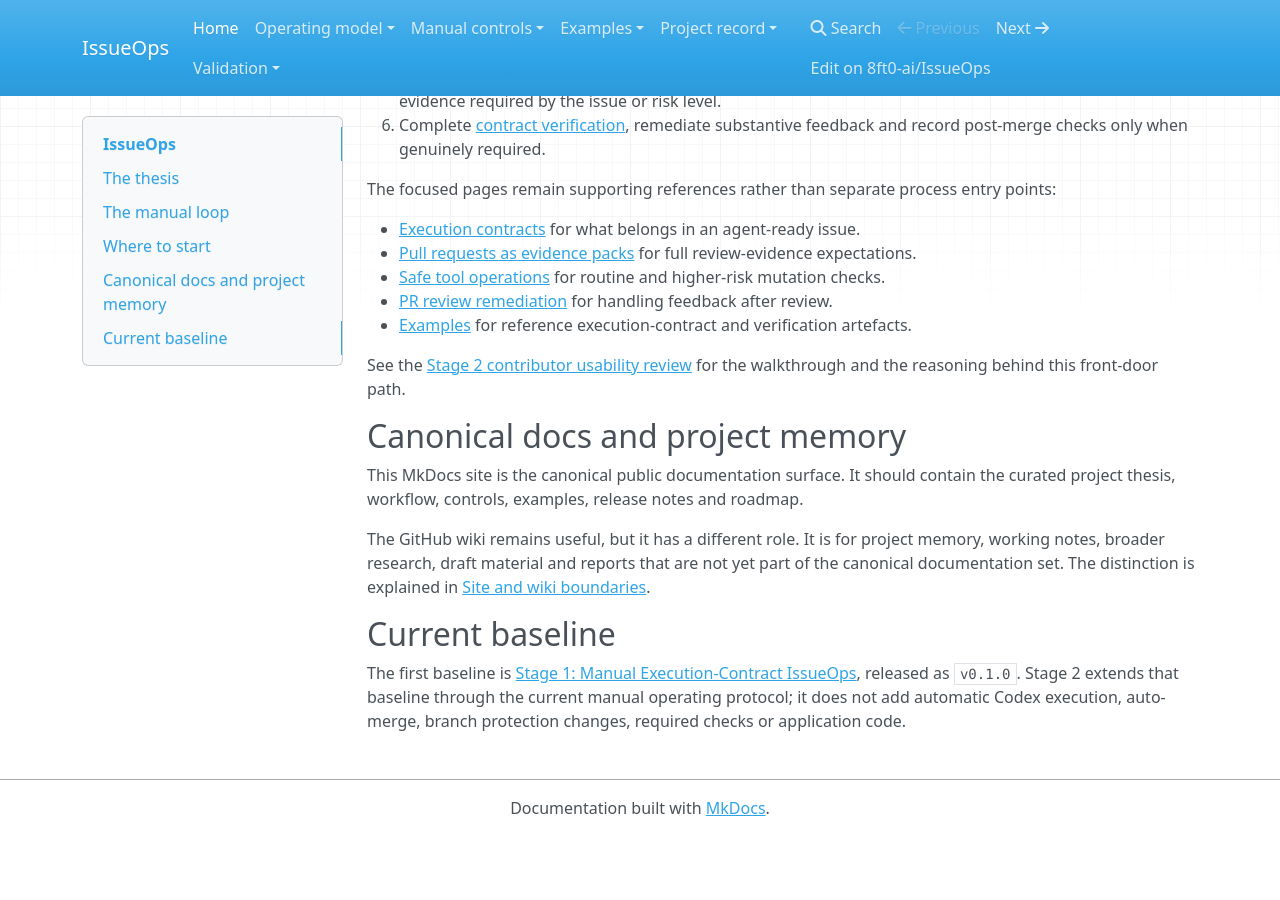
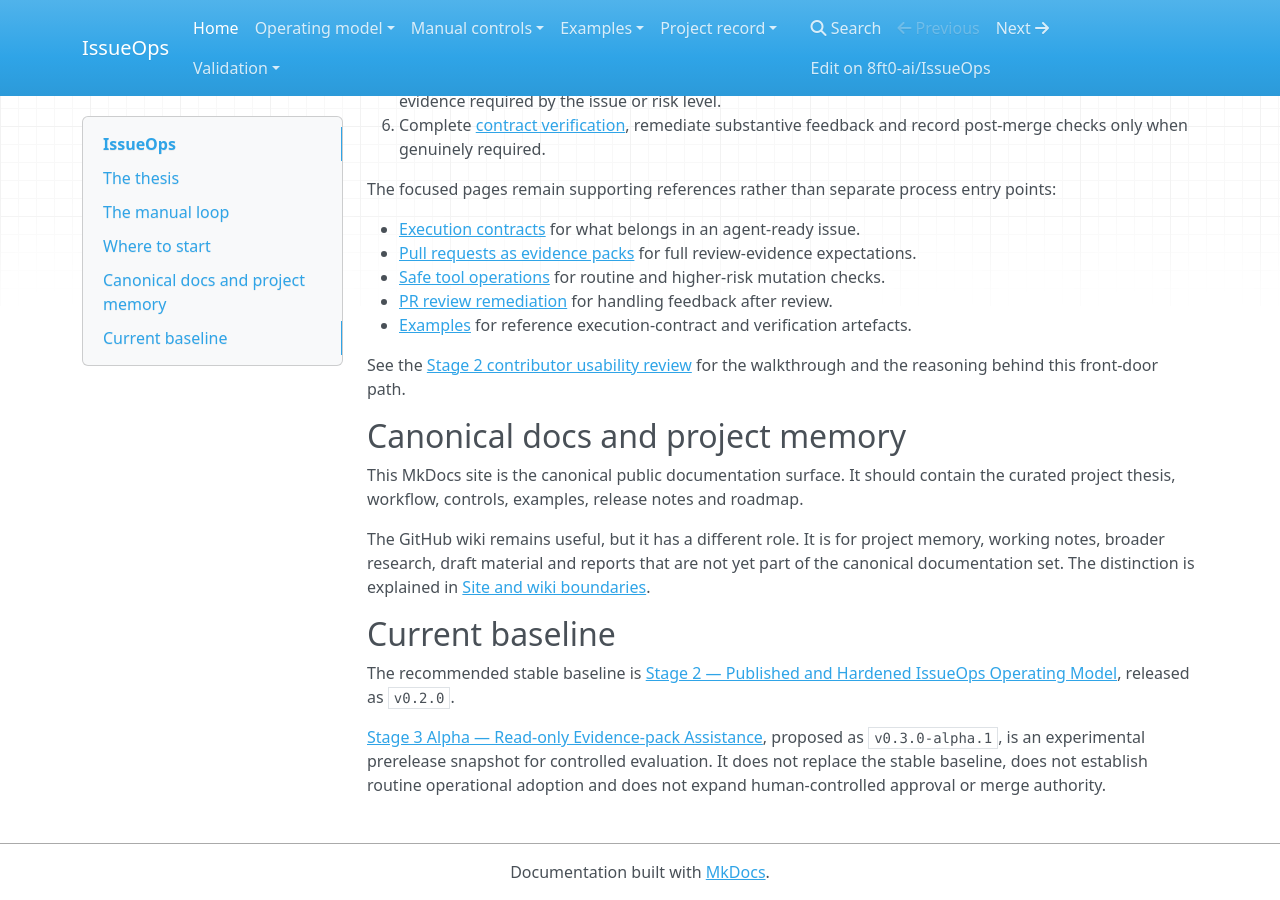
Before and after one commit to 8ft0-ai/IssueOps, an MkDocs documentation site: the page built from docs/index.md, in a window 1280 px wide and 900 px high, scrolled down 1133 px. Built offline with MkDocs 1.6.1, drawn with Linux system fonts in a browser that asks for light colours; nearby versions of some CDN libraries; before the commit the page ends 1969 px from its top, so only the background shows below that; some of the changed text lies outside the part shown.

Commit message:
Clarify stable and experimental baselines in docs home

```diff
--- a/docs/index.md
+++ b/docs/index.md
@@ -4,7 +4,7 @@
 
 IssueOps is an experiment in making agentic coding safer and easier to review by turning the GitHub issue into an execution contract. The issue defines the work. The branch contains the implementation. The pull request becomes the evidence pack that a human can verify before deciding whether to merge.
 
-The repository starts deliberately small. Stage 1 established the manual workflow, while Stage 2 hardened it into the current operating protocol with clearer readiness, dependency, validation, remediation and evidence controls.
+The repository starts deliberately small. Stage 1 established the manual workflow, Stage 2 hardened it into the current recommended operating protocol with clearer readiness, dependency, validation, remediation and evidence controls, and Stage 3 tested read-only evidence-pack assistance as an experimental alpha capability.
 
 ## The thesis
 
@@ -59,4 +59,6 @@ The GitHub wiki remains useful, but it has a different role. It is for project m
 
 ## Current baseline
 
-The first baseline is [Stage 1: Manual Execution-Contract IssueOps](releases/stage-1.md), released as `v0.1.0`. Stage 2 extends that baseline through the current manual operating protocol; it does not add automatic Codex execution, auto-merge, branch protection changes, required checks or application code.
+The recommended stable baseline is [Stage 2 — Published and Hardened IssueOps Operating Model](releases/stage-2.md), released as `v0.2.0`.
+
+[Stage 3 Alpha — Read-only Evidence-pack Assistance](releases/stage-3-alpha.md), proposed as `v0.3.0-alpha.1`, is an experimental prerelease snapshot for controlled evaluation. It does not replace the stable baseline, does not establish routine operational adoption and does not expand human-controlled approval or merge authority.
```
